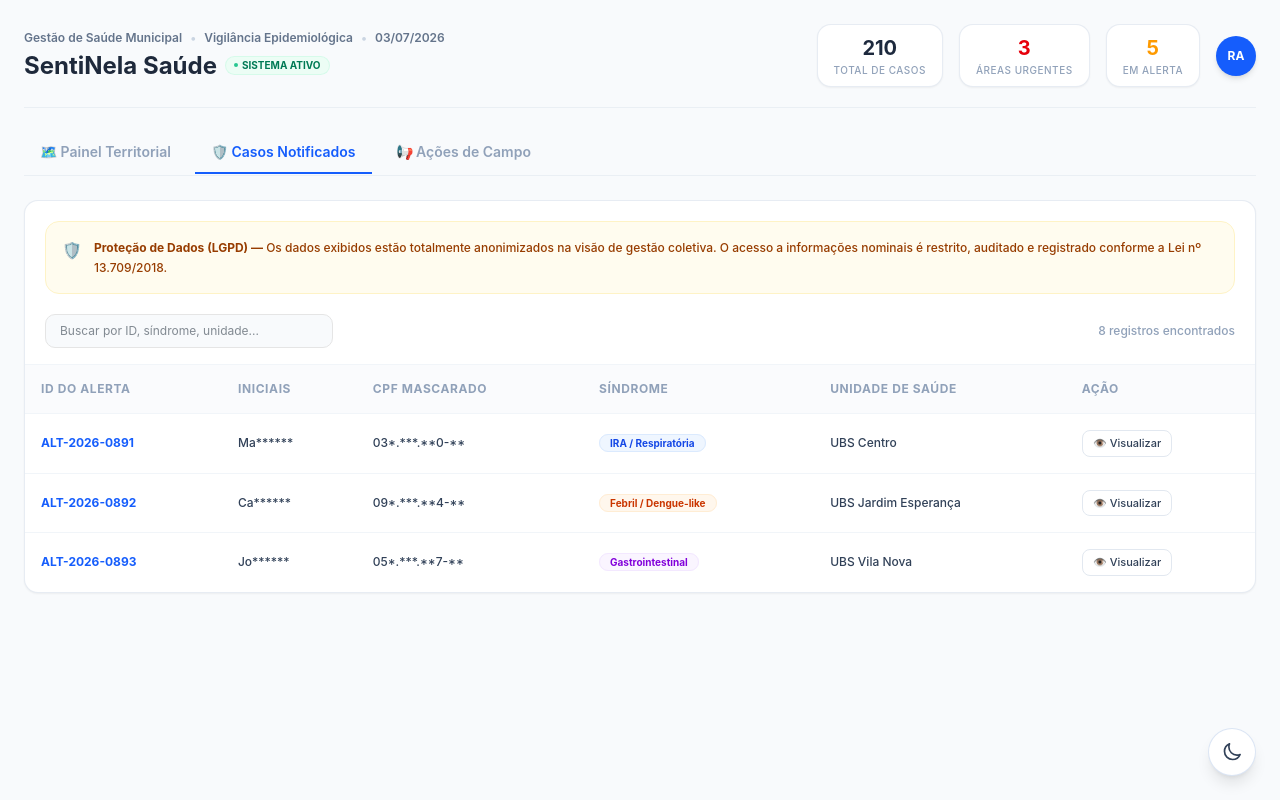
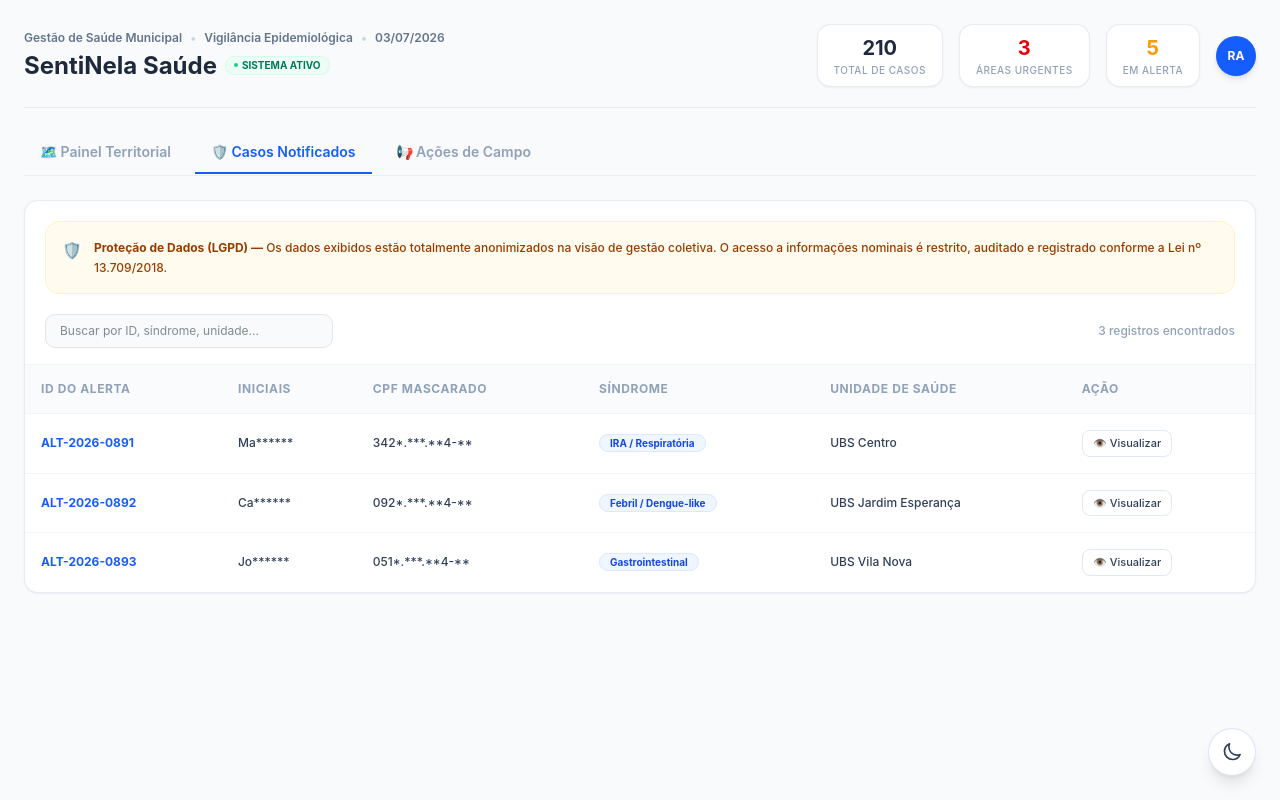
Before and after one commit to Kuchu11/BioChallenger-Brasil-, a React (Vite) app: page /gestao in a window 1280 px wide. Both pictures are taken after a click on the button "🛡 Casos Notificados". Built offline with nearby package versions, Linux system fonts and the light colour scheme.

Commit message:
feat: adicionar modal de auditoria por senha lgpd nos casos notificados

```diff
--- a/src/app/pages/GestaoPage.tsx
+++ b/src/app/pages/GestaoPage.tsx
@@ -1,15 +1,87 @@
 import { useState } from "react";
 import { useNavigate } from "react-router";
 import { RealGeographicMap } from "../components/RealGeographicMap";
+
+interface DetailedPatient {
+  id: string;
+  name: string;
+  cpf: string;
+  susCard: string;
+  syndrome: string;
+  unit: string;
+  date: string;
+  details: string;
+}
 
 export function GestaoPage() {
   const navigate = useNavigate();
   const [activeTab, setActiveTab] = useState<"territorial" | "notificados" | "campo">("territorial");
 
+  const [isModalOpen, setIsModalOpen] = useState(false);
+  const [password, setPassword] = useState("");
+  const [showPassword, setShowPassword] = useState(false);
+  const [selectedCase, setSelectedCase] = useState<DetailedPatient | null>(null);
+  const [isAuthenticated, setIsAuthenticated] = useState(false);
+
   const metrics = {
     totalCases: 210,
     urgentAreas: 3,
     alertAreas: 5
+  };
+
+  const casesList: DetailedPatient[] = [
+    {
+      id: "ALT-2026-0891",
+      name: "Maria Aparecida Santos",
+      cpf: "342.891.020-15",
+      susCard: "7081 2034 9871",
+      syndrome: "IRA / Respiratória",
+      unit: "UBS Centro",
+      date: "03/07/2026",
+      details: "Paciente apresentou tosse produtiva, coriza e relato de febre há 3 dias. Microárea sob monitoramento de surto."
+    },
+    {
+      id: "ALT-2026-0892",
+      name: "Carlos Eduardo Oliveira",
+      cpf: "092.415.884-02",
+      susCard: "7043 8899 1122",
+      syndrome: "Febril / Dengue-like",
+      unit: "UBS Jardim Esperança",
+      date: "03/07/2026",
+      details: "Febre alta súbita, cefaleia e dores retro-orbitárias. Busca ativa de criadouros iniciada no quarteirão."
+    },
+    {
+      id: "ALT-2026-0893",
+      name: "João Carlos Ferreira",
+      cpf: "051.772.397-88",
+      susCard: "7050 4433 2211",
+      syndrome: "Gastrointestinal",
+      unit: "UBS Vila Nova",
+      date: "02/07/2026",
+      details: "Quadro de diarreia aguda e desidratação leve. Coleta de amostra de água realizada na residência."
+    }
+  ];
+
+  const handleOpenLock = (item: DetailedPatient) => {
+    setSelectedCase(item);
+    setIsModalOpen(true);
+    setIsAuthenticated(false);
+    setPassword("");
+  };
+
+  const handleVerifyPassword = () => {
+    if (!password) {
+      alert("Por favor, insira sua credencial de segurança.");
+      return;
+    }
+    setIsAuthenticated(true);
+  };
+
+  const handleCloseModal = () => {
+    setIsModalOpen(false);
+    setSelectedCase(null);
+    setIsAuthenticated(false);
+    setPassword("");
   };
 
   return (
@@ -90,7 +162,6 @@ export function GestaoPage() {
 
         {activeTab === "territorial" && (
           <div className="grid grid-cols-1 lg:grid-cols-4 gap-6">
-
             <div className="lg:col-span-3 bg-white dark:bg-neutral-900 border border-slate-200/80 dark:border-neutral-800 rounded-xl p-5 shadow-xs space-y-4">
               <div className="flex items-center justify-between">
                 <div>
@@ -103,14 +174,12 @@ export function GestaoPage() {
                   <span className="flex items-center gap-1 text-red-600"><span className="h-2 w-2 rounded-full bg-red-500/20 border border-red-500"></span> Urgente</span>
                 </div>
               </div>
-
               <div className="w-full h-[450px] mt-2">
                 <RealGeographicMap />
               </div>
             </div>
 
             <div className="space-y-6">
-
               <div className="bg-white dark:bg-neutral-900 border border-slate-200/80 dark:border-neutral-800 rounded-xl p-4 shadow-xs space-y-3">
                 <div className="flex items-center justify-between border-b border-slate-100 dark:border-neutral-800 pb-2">
                   <h4 className="text-xs font-bold text-slate-500 dark:text-neutral-400 uppercase tracking-wider">Postos de Saúde</h4>
@@ -158,7 +227,6 @@ export function GestaoPage() {
                   </div>
                 </div>
               </div>
-
             </div>
           </div>
         )}
@@ -178,7 +246,7 @@ export function GestaoPage() {
                 placeholder="Buscar por ID, síndrome, unidade..."
                 className="rounded-lg border border-neutral-200 dark:border-neutral-700 bg-[#f8fafc] dark:bg-neutral-800 px-3.5 py-2 text-xs w-72 focus:outline-none"
               />
-              <span className="text-xs text-slate-400 font-medium">8 registros encontrados</span>
+              <span className="text-xs text-slate-400 font-medium">{casesList.length} registros encontrados</span>
             </div>
 
             <div className="overflow-x-auto">
@@ -194,30 +262,27 @@ export function GestaoPage() {
                   </tr>
                 </thead>
                 <tbody className="divide-y divide-slate-100 dark:divide-neutral-800 font-medium text-slate-700 dark:text-neutral-300">
-                  <tr className="hover:bg-slate-50/50">
-                    <td className="p-4 text-blue-600 dark:text-blue-400 font-bold">ALT-2026-0891</td>
-                    <td className="p-4">Ma******</td>
-                    <td className="p-4">03*.***.**0-**</td>
-                    <td className="p-4"><span className="bg-blue-50 text-blue-700 px-2.5 py-0.5 rounded-full border border-blue-100 text-[10px] font-bold">IRA / Respiratória</span></td>
-                    <td className="p-4">UBS Centro</td>
-                    <td className="p-4"><button onClick={() => alert("Auditando acesso ao prontuário...")} className="border border-slate-200 px-2.5 py-1 rounded-md text-[11px] hover:bg-slate-50 cursor-pointer">👁 Visualizar</button></td>
-                  </tr>
-                  <tr className="hover:bg-slate-50/50">
-                    <td className="p-4 text-blue-600 dark:text-blue-400 font-bold">ALT-2026-0892</td>
-                    <td className="p-4">Ca******</td>
-                    <td className="p-4">09*.***.**4-**</td>
-                    <td className="p-4"><span className="bg-orange-50 text-orange-700 px-2.5 py-0.5 rounded-full border border-orange-100 text-[10px] font-bold">Febril / Dengue-like</span></td>
-                    <td className="p-4">UBS Jardim Esperança</td>
-                    <td className="p-4"><button onClick={() => alert("Auditando acesso ao prontuário...")} className="border border-slate-200 px-2.5 py-1 rounded-md text-[11px] hover:bg-slate-50 cursor-pointer">👁 Visualizar</button></td>
-                  </tr>
-                  <tr className="hover:bg-slate-50/50">
-                    <td className="p-4 text-blue-600 dark:text-blue-400 font-bold">ALT-2026-0893</td>
-                    <td className="p-4">Jo******</td>
-                    <td className="p-4">05*.***.**7-**</td>
-                    <td className="p-4"><span className="bg-purple-50 text-purple-700 px-2.5 py-0.5 rounded-full border border-purple-100 text-[10px] font-bold">Gastrointestinal</span></td>
-                    <td className="p-4">UBS Vila Nova</td>
-                    <td className="p-4"><button onClick={() => alert("Auditando acesso ao prontuário...")} className="border border-slate-200 px-2.5 py-1 rounded-md text-[11px] hover:bg-slate-50 cursor-pointer">👁 Visualizar</button></td>
-                  </tr>
+                  {casesList.map((item) => (
+                    <tr key={item.id} className="hover:bg-slate-50/50">
+                      <td className="p-4 text-blue-600 dark:text-blue-400 font-bold">{item.id}</td>
+                      <td className="p-4">{item.name.substring(0, 2)}******</td>
+                      <td className="p-4">{item.cpf.substring(0, 3)}*.***.**4-**</td>
+                      <td className="p-4">
+                        <span className="bg-blue-50 text-blue-700 dark:bg-blue-950/40 dark:text-blue-400 px-2.5 py-0.5 rounded-full border border-blue-100 dark:border-blue-900/30 text-[10px] font-bold">
+                          {item.syndrome}
+                        </span>
+                      </td>
+                      <td className="p-4">{item.unit}</td>
+                      <td className="p-4">
+                        <button
+                          onClick={() => handleOpenLock(item)}
+                          className="border border-slate-200 dark:border-neutral-700 px-2.5 py-1 rounded-md text-[11px] hover:bg-slate-50 dark:hover:bg-neutral-800 cursor-pointer flex items-center gap-1"
+                        >
+                          👁 Visualizar
+                        </button>
+                      </td>
+                    </tr>
+                  ))}
                 </tbody>
               </table>
             </div>
@@ -234,7 +299,6 @@ export function GestaoPage() {
             </div>
 
             <div className="space-y-4">
-
               <div className="bg-white dark:bg-neutral-900 border border-red-100 dark:border-neutral-800 rounded-xl p-5 shadow-xs flex flex-col md:flex-row justify-between gap-4 items-start">
                 <div className="space-y-3 w-full md:max-w-xl">
                   <div className="flex items-center gap-2">
@@ -243,7 +307,6 @@ export function GestaoPage() {
                     <span className="bg-red-50 text-red-600 font-bold px-2 py-0.5 rounded text-[10px] uppercase">Urgente</span>
                   </div>
                   <p className="text-xs text-slate-400">28 notificações recentes • Síndrome: <span className="font-bold text-red-600">Respiratória</span></p>
-
                   <div className="bg-slate-50 dark:bg-neutral-800 p-3 rounded-lg border border-slate-100 dark:border-neutral-700 font-mono text-[11px] text-slate-600 dark:text-neutral-300 space-y-1">
                     <p>🚨 *ALERTA SANITÁRIO — AGENTES DE SAÚDE*</p>
                     <p>📍 Microárea: *Jardim Esperança*</p>
@@ -267,7 +330,6 @@ export function GestaoPage() {
                     <span className="bg-red-50 text-red-600 font-bold px-2 py-0.5 rounded text-[10px] uppercase">Urgente</span>
                   </div>
                   <p className="text-xs text-slate-400">41 notificações recentes • Síndrome: <span className="font-bold text-amber-600">Febril</span></p>
-
                   <div className="bg-slate-50 dark:bg-neutral-800 p-3 rounded-lg border border-slate-100 dark:border-neutral-700 font-mono text-[11px] text-slate-600 dark:text-neutral-300 space-y-1">
                     <p>🚨 *ALERTA SANITÁRIO — AGENTES DE SAÚDE*</p>
                     <p>📍 Microárea: *Centro Histórico*</p>
@@ -282,12 +344,107 @@ export function GestaoPage() {
                   💬 Gerar Alerta WhatsApp
                 </button>
               </div>
-
             </div>
           </div>
         )}
 
       </div>
+
+      {isModalOpen && selectedCase && (
+        <div className="fixed inset-0 z-50 flex items-center justify-center bg-slate-900/40 backdrop-blur-xs p-4">
+          <div className="w-full max-w-lg rounded-2xl bg-white p-6 shadow-xl space-y-5">
+
+            <div className="flex items-start justify-between border-b border-slate-100 pb-3">
+              <div className="flex items-center gap-3">
+                <div className="flex h-10 w-10 items-center justify-center rounded-lg bg-blue-50 text-blue-600">
+                  🛡️
+                </div>
+                <div>
+                  <h3 className="text-base font-bold text-slate-900">Auditoria e Acesso Prontuário</h3>
+                  <p className="text-xs text-slate-500 font-medium">Registro do Alerta: {selectedCase.id}</p>
+                </div>
+              </div>
+              <button onClick={handleCloseModal} className="text-slate-400 hover:text-slate-600 cursor-pointer">✕</button>
+            </div>
+
+            {!isAuthenticated ? (
+              <>
+                <div className="flex gap-3 rounded-xl bg-amber-50/80 p-4 border border-amber-100">
+                  <p className="text-xs text-amber-800 font-medium leading-relaxed">
+                    ⚠️ <b>Aviso de Privacidade:</b> Esta ação revelará informações nominais do cidadão. Para prosseguir e registrar seu acesso no log de auditoria da LGPD, insira sua senha de gestor.
+                  </p>
+                </div>
+
+                <div className="space-y-2">
+                  <label className="block text-xs font-bold text-slate-500 tracking-wider uppercase">Sua Senha de Gestor</label>
+                  <div className="relative">
+                    <span className="absolute inset-y-0 left-0 flex items-center pl-3.5 text-slate-400">🔒</span>
+                    <input
+                      type={showPassword ? "text" : "password"}
+                      value={password}
+                      onChange={(e) => setPassword(e.target.value)}
+                      placeholder="••••••••"
+                      className="w-full rounded-xl border border-neutral-200 bg-[#f8fafc] py-3 pl-10 pr-10 text-sm text-slate-900 focus:border-blue-500 focus:bg-white focus:outline-none"
+                    />
+                    <button
+                      type="button"
+                      onClick={() => setShowPassword(!showPassword)}
+                      className="absolute inset-y-0 right-0 flex items-center pr-3 text-slate-400 hover:text-slate-600 cursor-pointer"
+                    >
+                      {showPassword ? "🙈" : "👁️"}
+                    </button>
+                  </div>
+                </div>
+
+                <div className="grid grid-cols-2 gap-3 pt-2">
+                  <button onClick={handleCloseModal} className="w-full rounded-xl border border-slate-200 py-3 font-semibold text-sm text-slate-600 hover:bg-slate-50 transition-colors cursor-pointer">
+                    Cancelar
+                  </button>
+                  <button onClick={handleVerifyPassword} className="w-full rounded-xl bg-blue-600 hover:bg-blue-700 py-3 font-semibold text-sm text-white shadow-xs transition-colors cursor-pointer">
+                    Autenticar e Desbloquear
+                  </button>
+                </div>
+              </>
+            ) : (
+              <div className="space-y-4 animate-in fade-in duration-200">
+                <div className="grid grid-cols-2 gap-4 text-xs bg-slate-50 p-4 rounded-xl border border-slate-100">
+                  <div>
+                    <p className="font-bold text-slate-400 uppercase">Nome Completo</p>
+                    <p className="text-sm font-bold text-slate-800 mt-0.5">{selectedCase.name}</p>
+                  </div>
+                  <div>
+                    <p className="font-bold text-slate-400 uppercase">Data da Entrada</p>
+                    <p className="text-sm font-bold text-slate-800 mt-0.5">{selectedCase.date}</p>
+                  </div>
+                  <div>
+                    <p className="font-bold text-slate-400 uppercase">CPF Unmasked</p>
+                    <p className="text-sm font-bold text-slate-800 mt-0.5">{selectedCase.cpf}</p>
+                  </div>
+                  <div>
+                    <p className="font-bold text-slate-400 uppercase">Cartão SUS</p>
+                    <p className="text-sm font-bold text-slate-800 mt-0.5">{selectedCase.susCard}</p>
+                  </div>
+                </div>
+
+                <div className="space-y-1">
+                  <p className="text-xs font-bold text-slate-400 uppercase">Histórico e Evolução Clínica Mapeada</p>
+                  <p className="text-xs text-slate-600 bg-slate-50 p-3 rounded-lg border border-slate-100 leading-relaxed font-medium">
+                    {selectedCase.details}
+                  </p>
+                </div>
+
+                <div className="flex justify-end pt-2">
+                  <button onClick={handleCloseModal} className="rounded-xl bg-slate-800 hover:bg-slate-900 text-white px-5 py-2.5 font-semibold text-xs uppercase tracking-wider cursor-pointer">
+                    Fechar Prontuário
+                  </button>
+                </div>
+              </div>
+            )}
+
+          </div>
+        </div>
+      )}
+
     </div>
   );
 }
```
